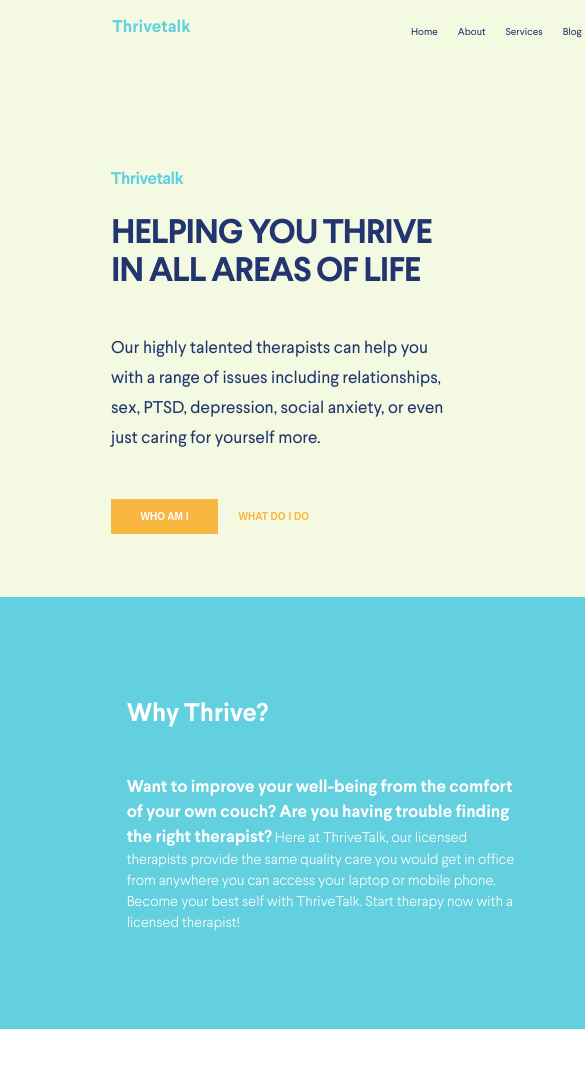
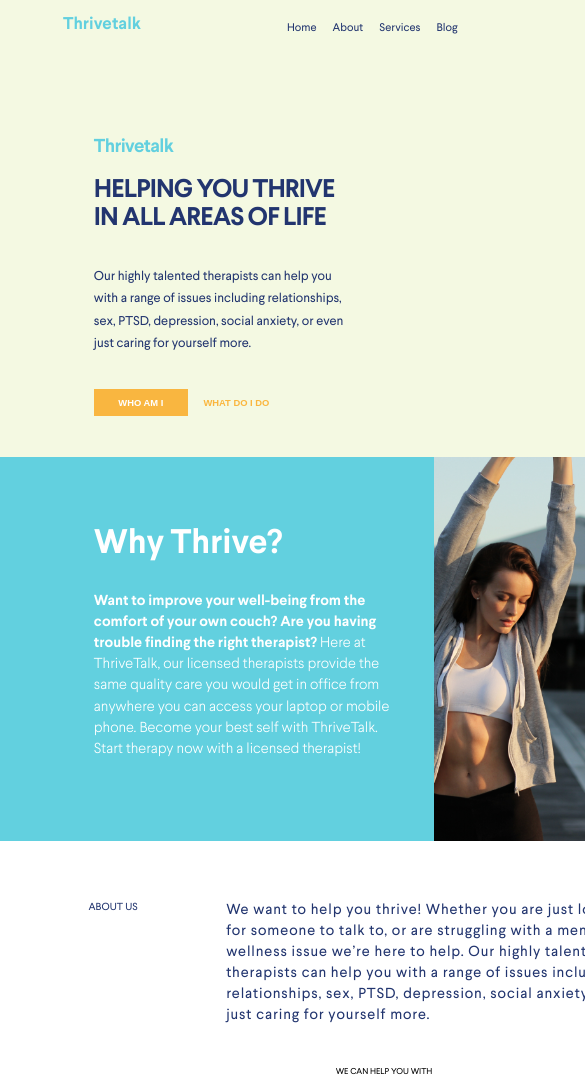
Before and after one commit to arhilov73/ThriveTalk-Landing-page, a plain HTML site: page index.html in a window 390 px wide. Shown: the top 1087 px of the page, 585 px wide, since content can reach past the window. Drawn offline with Linux system fonts and the light colour scheme.

Commit message:
some media

```diff
--- a/CSS/index.scss
+++ b/CSS/index.scss
@@ -39,6 +39,9 @@ $text-grey: rgba(34, 53, 111, 0.5);
 * {
     margin: 0;
     padding: 0;
+}
+html {
+    font-size: 100%;
 }
 .wrapper {
     font: normal 1rem 'Larsseit';
--- a/CSS/responsive.scss
+++ b/CSS/responsive.scss
@@ -1,6 +1,117 @@
 // Width: 1024px
-@media(max-width: 1024px) {
+@media(max-width: 1025px) {
     html {
-        font-size: 11.377px;
+        font-size: 71.1%;
     }
 }
+
+// Width: 768px
+@media(max-width: 768px) {
+    html {
+        font-size: 53.334%;
+    }
+    button {
+        width: 11rem;
+        font-size: 1.1rem;
+    }
+    // Header
+    header {
+        height: 53.5rem;
+    }
+    .header-head {
+        height: 6rem;
+    }
+    #logo {
+        width: 26.25rem;
+        line-height: 6rem;
+        font-size: 2rem;
+    }
+    nav {
+        width: 20rem;
+        margin-top: 2rem;
+        .nav-item {
+            a {
+                font-size: 1.3rem;
+            }
+        }
+    }
+
+    #login {
+        width: 29rem;
+
+        text-align: right;
+        #btn-login {
+            margin-top: 2rem;
+            border-radius: 3.125rem;
+        }
+    }
+
+    .header-body {
+        padding: 10rem 0 0 11rem;
+        h1 {
+            font-size: 2.2rem;
+        }
+    }
+    // Main
+    .sect1 {
+        height: 45rem;
+        h1 {
+            padding: 9.44rem 0 0 11rem;
+            font-size: 4rem;
+        }
+        p {
+            padding: 4.63rem 0 0 11rem;
+            font-size: 1.7rem;
+            line-height: 1.46;
+            span {
+                font-size: 1.7rem;
+            }
+        }
+    }
+    .sect2 {
+        padding-top: 7rem;
+        div:first-child {
+            font-size: 1.2rem;
+            width: 26.5rem;
+        }
+        div:last-child {
+            width: 50rem;
+            font-size: 1.7rem;
+        }
+    }
+    .sect4 {
+        margin-bottom: 4rem;
+        .item {
+            width: 45rem;
+            height: 17rem;
+            h1 {
+                padding: 3.44rem 0 0 15rem;
+                font-size: 2rem;
+            }
+            p {
+                width: 30rem;
+                padding: 1.75rem 0 0 10rem;
+                font-size: 1.7rem;
+            }
+        }
+    }
+    .sect6 {
+        .info {
+            padding: 5rem 0 0 39.8rem;
+            .text {
+                h1 {
+                    font-size: 1.5rem;
+                }
+                p {
+                    font-size: 1.3rem;
+                }
+            }
+        }
+    }
+    .sect7 {
+        p {
+            padding: 1.7rem 0 0 11.25rem;
+            font-size: 1.4rem;
+        }
+    }
+}
```
Also changed, not shown: CSS/index.css, CSS/responsive.css.
